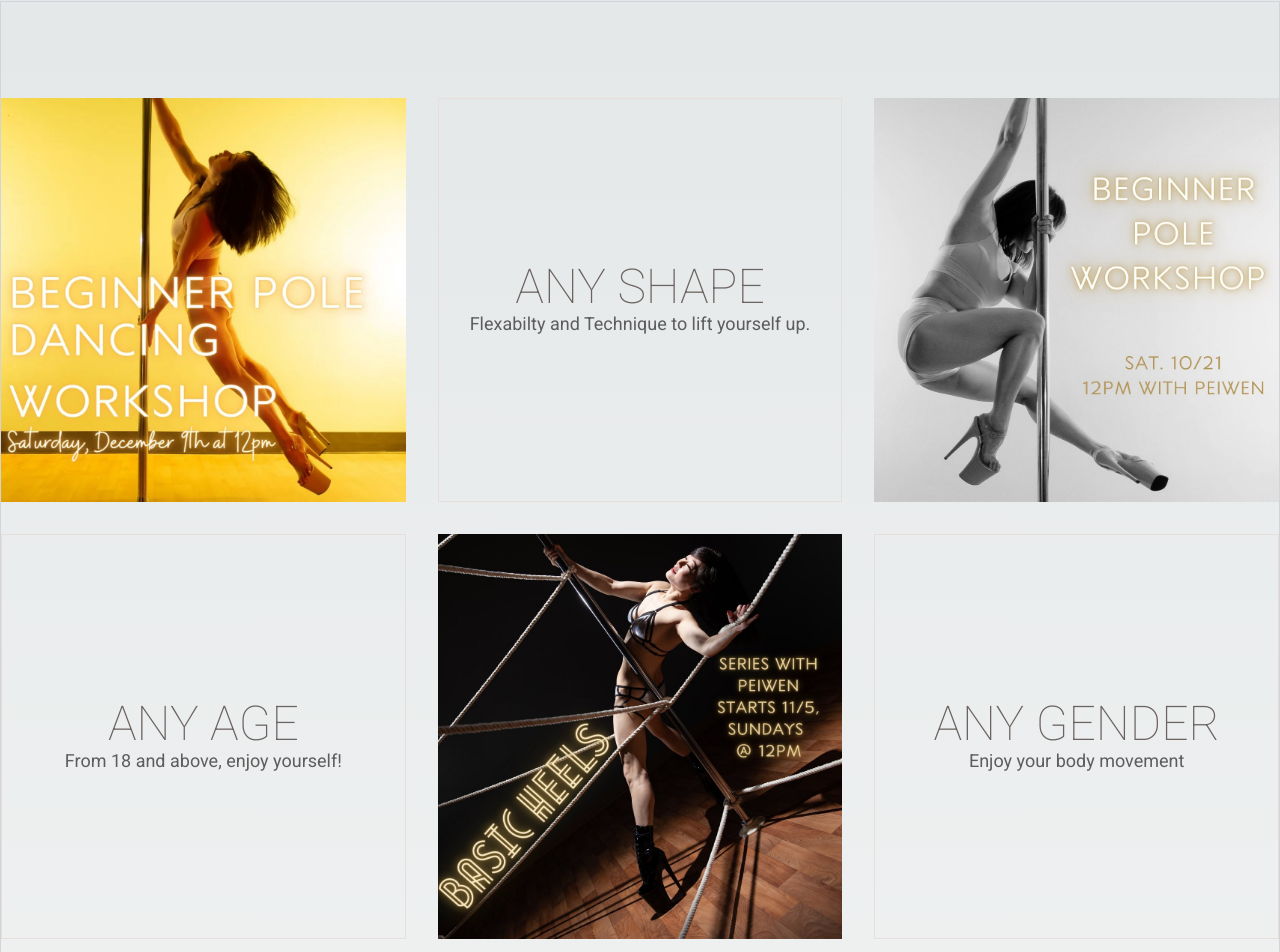
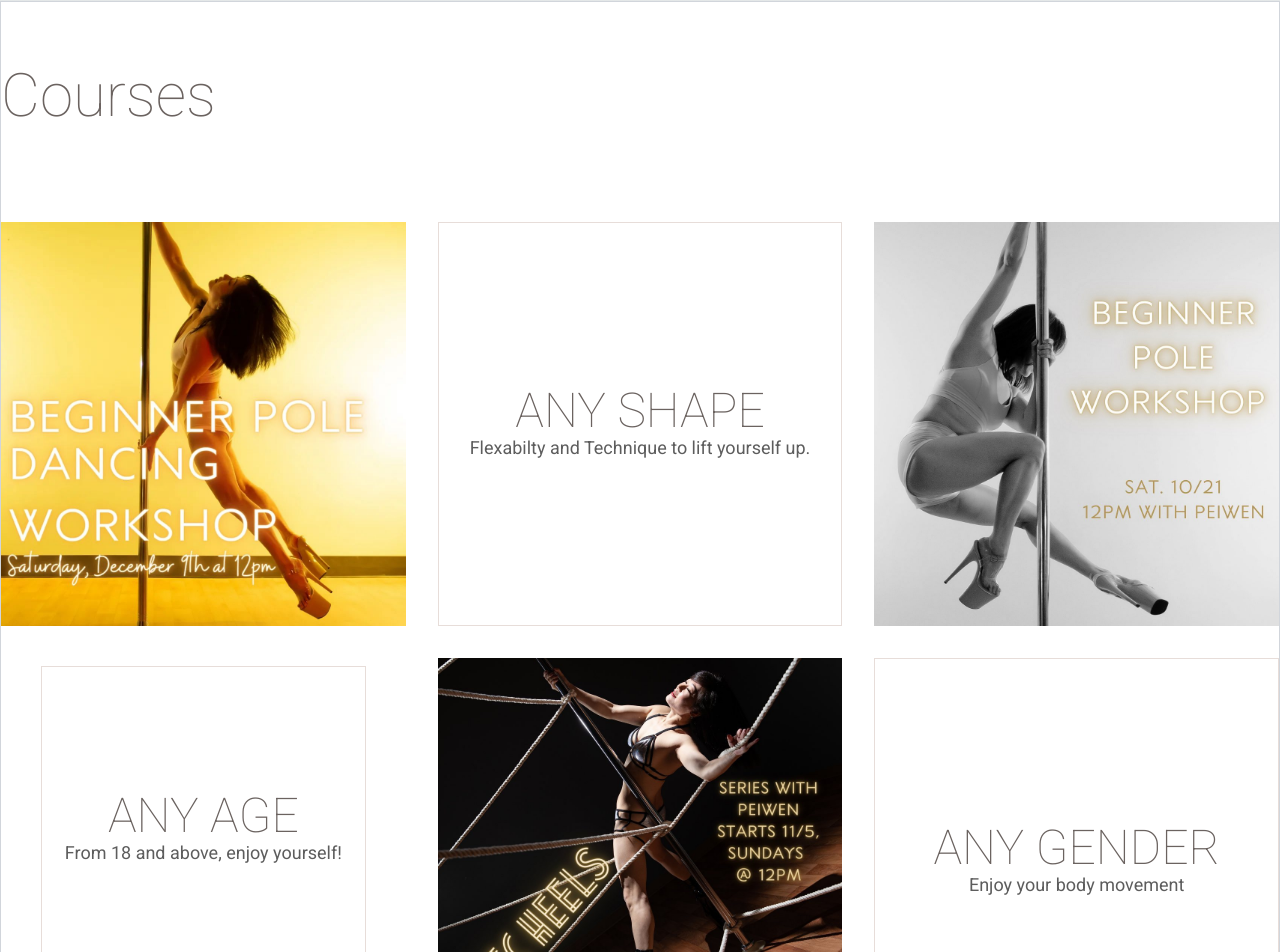
Before and after one commit to ppaann/vivian.pole.dance.app, a Next.js app: page / in a window 1280 px wide. Shown: the part 1498-2450 px from the top of the page. Built offline with nearby package versions, Linux system fonts and the light colour scheme.

Commit message:
layout fix

```diff
--- a/pages/index.js
+++ b/pages/index.js
@@ -18,7 +18,7 @@ export default function Home() {
               id="about-description"
               className="basis-2/3 flex flex-col content-center"
             >
-              <div>
+              <div className="container mx-auto px-8">
                 <h3>I am Vivian</h3>
                 <p className="mt-12 text-xl font-light">
                   Lorem ipsum dolor sit amet, consectetuer adipiscing elit.
@@ -39,21 +39,25 @@ export default function Home() {
           </div>
         </div>
       </section>
-      <section id="courses" className="border border-y-1 border-gray-300 ">
-        <div className="container mx-auto flex space-x-8 justify-between py-16 md:py-24">
+      <section
+        id="courses"
+        className="border border-y-1 border-gray-300 bg-white"
+      >
+        <h3 className="pt-16">Courses </h3>
+        <div className="container mx-auto flex flex-col md:flex-row md:space-x-8 justify-between py-16 md:py-24">
           <div className="basis-1/3 ">
             <div className="text-center">
               <Image src={course1} alt="dance Course 1" />
             </div>
-            <div className="block-wrap aspect-square flex justify-center items-center mt-8">
+            <div className="block-wrap aspect-square flex justify-center items-center mt-8 m-8 md:m-10">
               <div className="text-center">
                 <h4>Any age</h4>
                 <p>From 18 and above, enjoy yourself!</p>
               </div>
             </div>
           </div>
-          <div className=" basis-1/3 ">
-            <div className="block-wrap aspect-square flex justify-center items-center">
+          <div className=" basis-1/3 flex flex-col-reverse md:flex-col ">
+            <div className="block-wrap aspect-square flex justify-center items-center m-8 md:m-0 ">
               <div className="text-center">
                 <h4>Any shape</h4>
                 <p>Flexabilty and Technique to lift yourself up.</p>
@@ -77,7 +81,7 @@ export default function Home() {
         </div>
       </section>
       <section id="schedule">
-        <div className="container mx-auto py-8 md:py-16">
+        <div className="container mx-auto  p-8 md:p-0 md:py-8">
           <h3 className="my-8">Schedule</h3>
           <div className="flex flex-col lg:flex-row gap-16">
             <div className="basis-1/2">
@@ -113,7 +117,7 @@ export default function Home() {
         </div>
       </section>
       <section>
-        <div className="container mx-auto flex flex-col my-20 md:flex-row gap-8">
+        <div className="container mx-auto flex flex-col my-20 md:flex-row gap-8 p-8 md:p-0">
           <div className="basis-1/2">
             <h3>Address</h3>
             <address className="mt-8">
```
Also changed, not shown: public/assets/hero_2.png (added).
